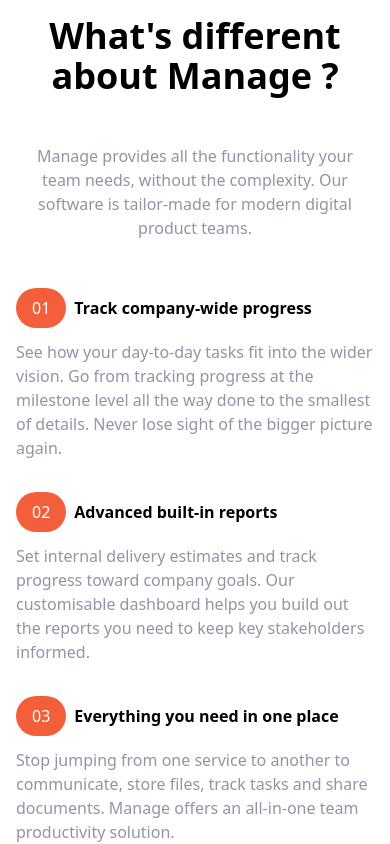
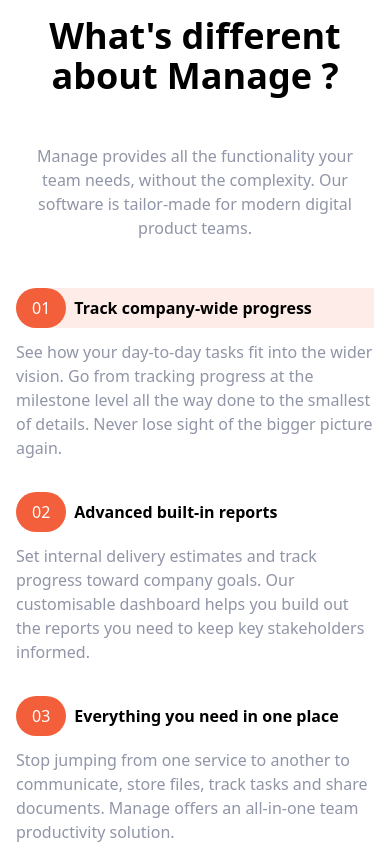
Before and after one commit to k4u5hik/TailwindCSS, a website: page index.html in a window 390 px wide. Shown: the part 914-1758 px from the top of the page. Drawn offline with Linux system fonts and the light colour scheme.

Commit message:
spacebar - mobile version color missing
- was not showing coloured background in the list item

```diff
--- a/index.html
+++ b/index.html
@@ -89,7 +89,7 @@
             class="flex flex-col space-y-3 md:space-y-0 md:space-x-6 md:flex-row"
           >
             <!-- Heading -->
-            <div class="rounded-l-full bg-brightRedSupLightmd:bg-transparent">
+            <div class="rounded-l-full bg-brightRedSupLight md:bg-transparent">
               <div class="flex items-center space-x-2">
                 <div
                   class="px-4 py-2 text-white rounded-full md:py-1 bg-brightRed"
```
